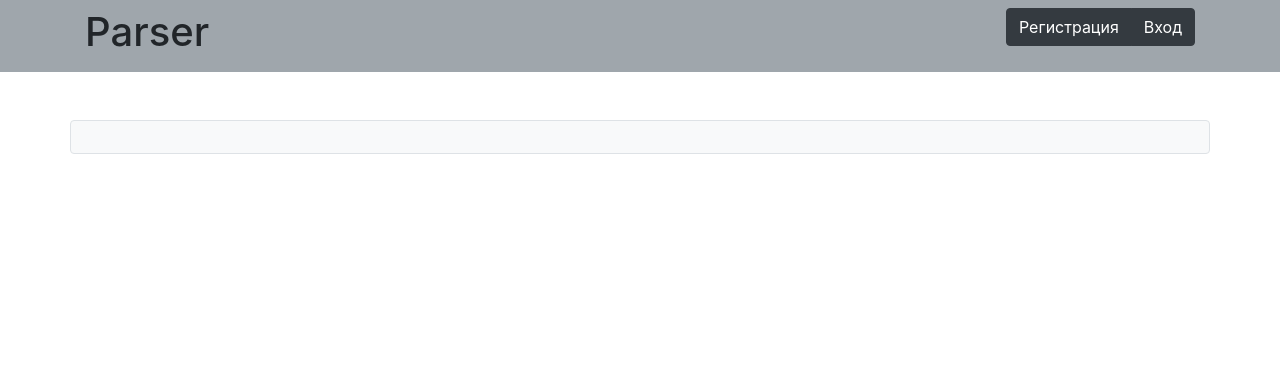
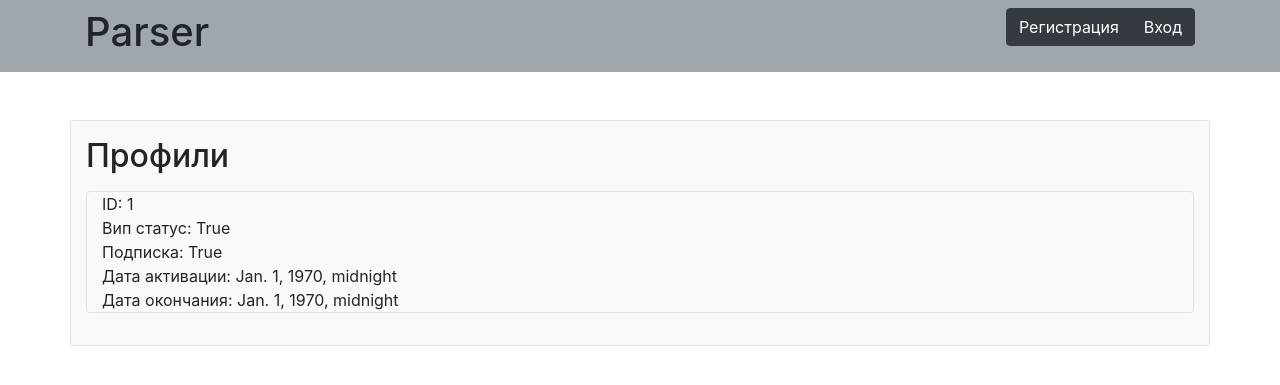
Before and after one commit to AlexanderIvanov20/TelegramBotParser, a Django app: page /profiles in a window 1280 px wide. Shown: the top 385 px of the page. Run offline with Django 3.2, Linux system fonts and the light colour scheme; tables that the repository leaves empty hold one stand-in row (values such as "Sample post"); some libraries are stand-ins or nearby versions.

Commit message:
profiles subscription field & profiles basic

```diff
--- a/telegram_parser/templates/parser/profiles.html
+++ b/telegram_parser/templates/parser/profiles.html
@@ -1,13 +1,18 @@
 {% extends 'wrapper.html' %}
-
+{% load custom_filters %}
 
 {% block main %}
 
     {% include 'header.html' %}
     <div class="container bg-light border rounded mt-5 py-3">
+        <h2>{{ title }}</h2>
         {% for profile in profiles %}
             <div class="containter-fluid bg-light border rounded my-3">
-                n
+                <div class="col-auto">ID: {{ profile.id_user }}</div>
+                <div class="col-auto">Вип статус: {{ profile.vip }}</div>
+                <div class="col-auto">Подписка: {{ profile.subscription }}</div>
+                <div class="col-auto">Дата активации: {{ profile.activation_date|to_datetime }}</div>
+                <div class="col-auto">Дата окончания: {{ profile.activation_till|to_datetime }}</div>
             </div>
         {% endfor %}
     </div>
--- a/telegram_parser/views.py
+++ b/telegram_parser/views.py
@@ -34,6 +34,7 @@ def detailed(request, comment_id):
 def profiles(request):
     profiles = Profile.objects.all()
     context = {
-        'title': 'Профили'
+        'title': 'Профили',
+        'profiles': profiles
     }
     return render(request, 'parser/profiles.html', context)
--- a/users/models.py
+++ b/users/models.py
@@ -22,6 +22,7 @@ class Activation(models.Model):
 class Profile(models.Model):
     id_user = models.IntegerField()
     vip = models.BooleanField()
+    subscription = models.BooleanField()
     activation_date = models.FloatField()
     activation_till = models.FloatField()
 
@@ -32,4 +33,4 @@ class Profile(models.Model):
         db_table = 'profiles'
 
     def __str__(self):
-        return (f'Профиль пользователя {self.user}')
+        return (f'Профиль пользователя {self.id_user}')
```
Also changed, not shown: 1 other file.
